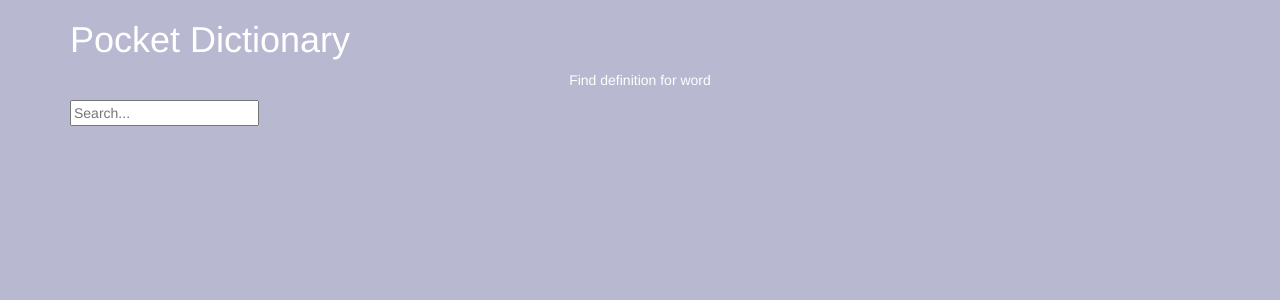
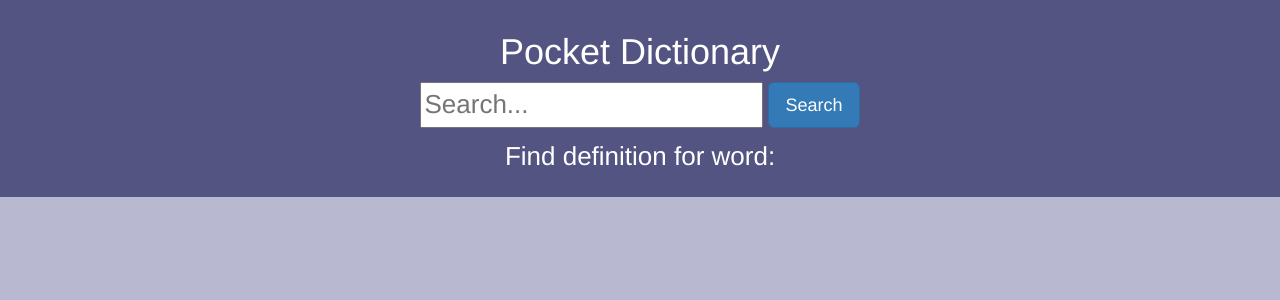
Before and after one commit to nastya-smirnova/dictionary-app, a React (Create React App) app: page / in a window 1280 px wide. Shown: the top 300 px of the page. Built offline with nearby package versions, Linux system fonts and the light colour scheme.

Commit message:
header_v1

```diff
--- a/src/App.css
+++ b/src/App.css
@@ -50,6 +50,10 @@
   justify-content: center;
 }
 
+.find-definition {
+  margin-top: 10px;
+}
+
 .btn {
   background-color: #ffc145;
   color: #fffffb;
@@ -61,7 +65,7 @@
   color: #fffffb;
   background-color: #ff6b6c;
   border-color: #fffffb;
-}  */
+} */
 
 /* ffc145 - orange
 fffffb - white
--- a/src/App.jsx
+++ b/src/App.jsx
@@ -20,7 +20,9 @@ function App() {
   return (
     <inputContext.Provider value={value}>
       <div classNaame="App">
-        <Header />
+        <div className="App-header">
+          <Header />
+        </div>
       </div>
     </inputContext.Provider>
   );
--- a/src/components/Header.jsx
+++ b/src/components/Header.jsx
@@ -24,15 +24,13 @@ const Header = () => {
 
   return (
     <div className="bg-gray-700">
-      <div className="container mx-auto py-8">
-        <h1 classNaame="text-3xl font-bold text-center text-white">
+      <div className="container text-center mx-auto py-8">
+        <h1 classNaame="text-3xl text-center font-bold text-white">
           Pocket Dictionary
         </h1>
-        <p className="text-center mt-1 mb-10 text-slate-300 text-lg">
-          Find definition for word
-        </p>
         <div className="flex items-center justify-center mt-5">
-          <div className="flex border-2 border-gray-200 rounded">
+          <div className="search_align">
+            {/* <div className="flex border-2 border-gray-200 rounded"> */}
             <input
               className="px-4 py-2 md:w-80"
               type="text"
@@ -40,38 +38,48 @@ const Header = () => {
               onChange={handleInputChange}
               onKeyDown={handleInputKeyDown}
             ></input>
+            <div>
+              <button
+                className="btn"
+                type="button"
+                class="btn btn-primary btn-lg"
+              >
+                Search
+              </button>
+            </div>
           </div>
         </div>
+        <p className="find-definition">Find definition for word:</p>
       </div>
     </div>
   );
 
-  //   <div className="App">
-  //     <header className="App-header">
-  //       <h1>Pocket Dictionary</h1>
-  //       <div class="search_align">
-  //         <input
-  //           type="text"
-  //           placeholder="Type your word"
-  //           className="form-control-sm border-0 px-2 col-md-3 col-sm-6"
-  //           id="Type your word"
-  //           onChange={handleInputChange}
-  //           // id="floatingInput"
-  //         />
-  //         <button
-  //           className="btn"
-  //           type="button"
-  //           class="btn btn-primary btn-sm"
-  //           onClick={handleSubmit}
-  //         >
-  //           Search
-  //         </button>
-  //       </div>
-  //     </header>
-  //     <a className="App-link" target="_blank" rel="noopener noreferrer">
-  //       Type A Word In The Box
-  //     </a>
-  //   </div>;
+  // <div className="App">
+  //   <header className="App-header">
+  //     <h1>Pocket Dictionary</h1>
+  //     <div class="search_align">
+  //       <input
+  //         type="text"
+  //         placeholder="Type your word"
+  //         className="form-control-sm border-0 px-2 col-md-3 col-sm-6"
+  //         id="Type your word"
+  //         onChange={handleInputChange}
+  //         // id="floatingInput"
+  //       />
+  //       <button
+  //         className="btn"
+  //         type="button"
+  //         class="btn btn-primary btn-sm"
+  //         onClick={handleSubmit}
+  //       >
+  //         Search
+  //       </button>
+  //     </div>
+  //   </header>
+  //   <a className="App-link" target="_blank" rel="noopener noreferrer">
+  //     Type A Word In The Box
+  //   </a>
+  // </div>;
 };
 
 export default Header;
```
